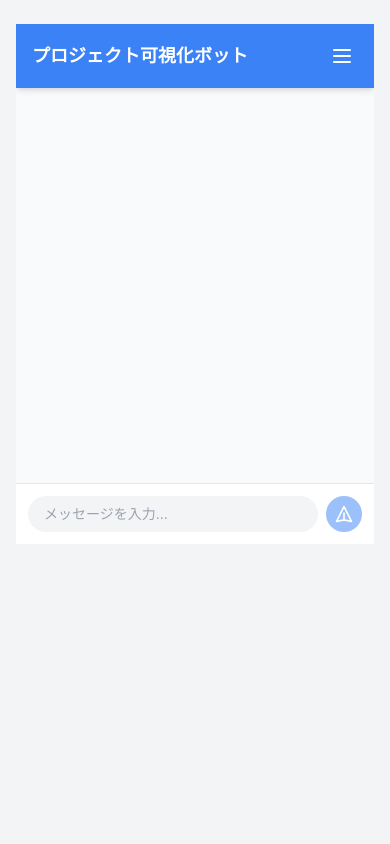
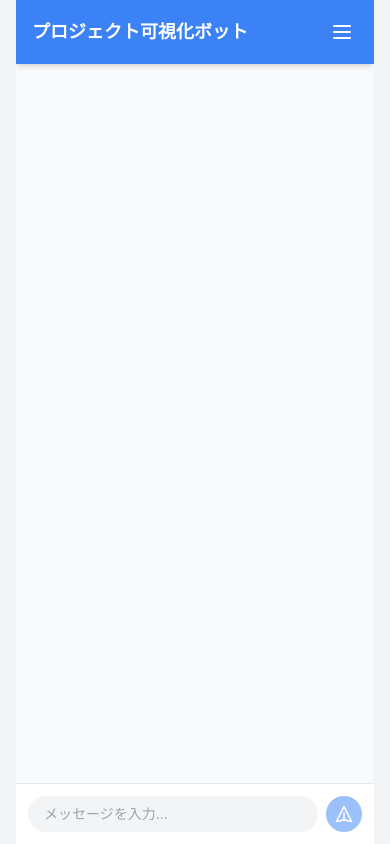
Before and after one commit to ai776/project-visualization-bot, a Next.js app: page / in a window 390 px wide. Built offline with nearby package versions, Linux system fonts and the light colour scheme.

Commit message:
Update chatbot components and pages
- Modified ChatBot.tsx component
- Updated MultiBotSelector.tsx component
- Updated index.tsx page
- Modified multi-bot.tsx page

```diff
--- a/src/components/ChatBot.tsx
+++ b/src/components/ChatBot.tsx
@@ -212,7 +212,7 @@ export default function ChatBot() {
   }
 
   return (
-    <div className="flex flex-col w-full max-w-md mx-auto bg-gray-100 md:bg-white relative min-h-[520px] md:h-[70vh] md:max-h-[70vh] md:rounded-3xl md:shadow-lg md:border md:border-gray-200 overflow-hidden">
+    <div className="flex flex-col w-full max-w-md mx-auto bg-gray-100 md:bg-white relative h-[100dvh] md:h-[70vh] md:max-h-[70vh] md:min-h-[520px] md:rounded-3xl md:shadow-lg md:border md:border-gray-200 overflow-hidden">
       {/* ヘッダー */}
       <div className="bg-line-blue text-white p-4 flex items-center justify-between shadow-md z-20 relative">
         <div className="flex items-center">
--- a/src/components/MultiBotSelector.tsx
+++ b/src/components/MultiBotSelector.tsx
@@ -256,7 +256,7 @@ export default function MultiBotSelector() {
   }
 
   return (
-    <div className="flex flex-col h-screen md:h-[70vh] md:max-h-[70vh] md:min-h-[560px] bg-gray-50 w-full md:max-w-md md:mx-auto md:my-8 md:rounded-3xl md:border md:border-gray-200 md:shadow-lg md:overflow-hidden">
+    <div className="flex flex-col h-[100dvh] md:h-[70vh] md:max-h-[70vh] md:min-h-[560px] bg-gray-50 w-full md:max-w-md md:mx-auto md:my-8 md:rounded-3xl md:border md:border-gray-200 md:shadow-lg md:overflow-hidden">
       {/* ヘッダー：ボット選択 */}
       <div className="bg-white shadow-sm border-b">
         <div className="max-w-md mx-auto px-4 py-3 w-full">
--- a/src/pages/index.tsx
+++ b/src/pages/index.tsx
@@ -10,7 +10,7 @@ export default function Home() {
         <meta name="viewport" content="width=device-width, initial-scale=1" />
         <link rel="icon" href="/favicon.ico" />
       </Head>
-      <main className="min-h-screen bg-gray-100 flex items-start md:items-center justify-center py-6 md:py-10 px-4">
+      <main className="min-h-[100dvh] bg-gray-100 flex items-stretch md:items-center justify-center py-0 md:py-10 px-4">
         <ChatBot />
       </main>
     </>
--- a/src/pages/multi-bot.tsx
+++ b/src/pages/multi-bot.tsx
@@ -10,7 +10,7 @@ export default function MultiBotPage() {
         <meta name="viewport" content="width=device-width, initial-scale=1" />
         <link rel="icon" href="/favicon.ico" />
       </Head>
-      <div className="min-h-screen bg-gray-100 py-6 md:py-10 px-4">
+      <div className="min-h-[100dvh] bg-gray-100 py-0 md:py-10 px-4">
         <MultiBotSelector />
       </div>
     </>
```
